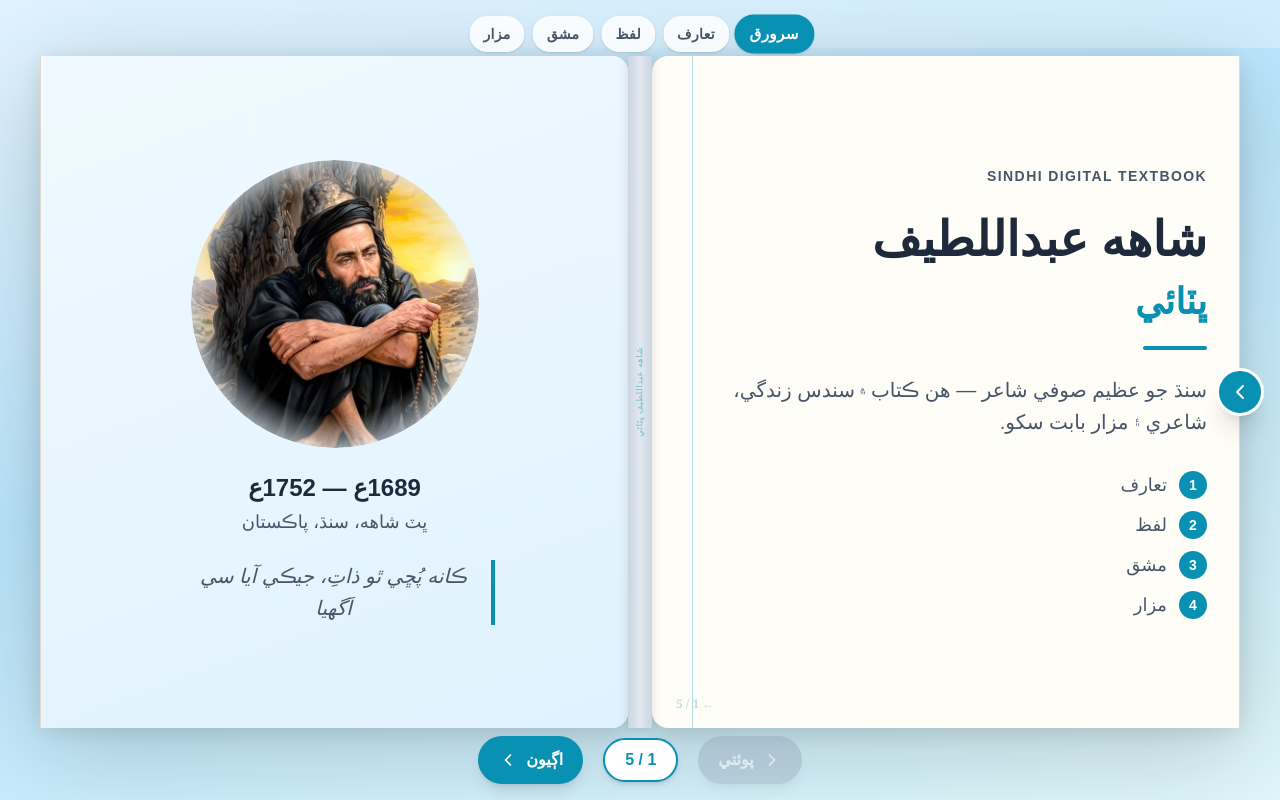
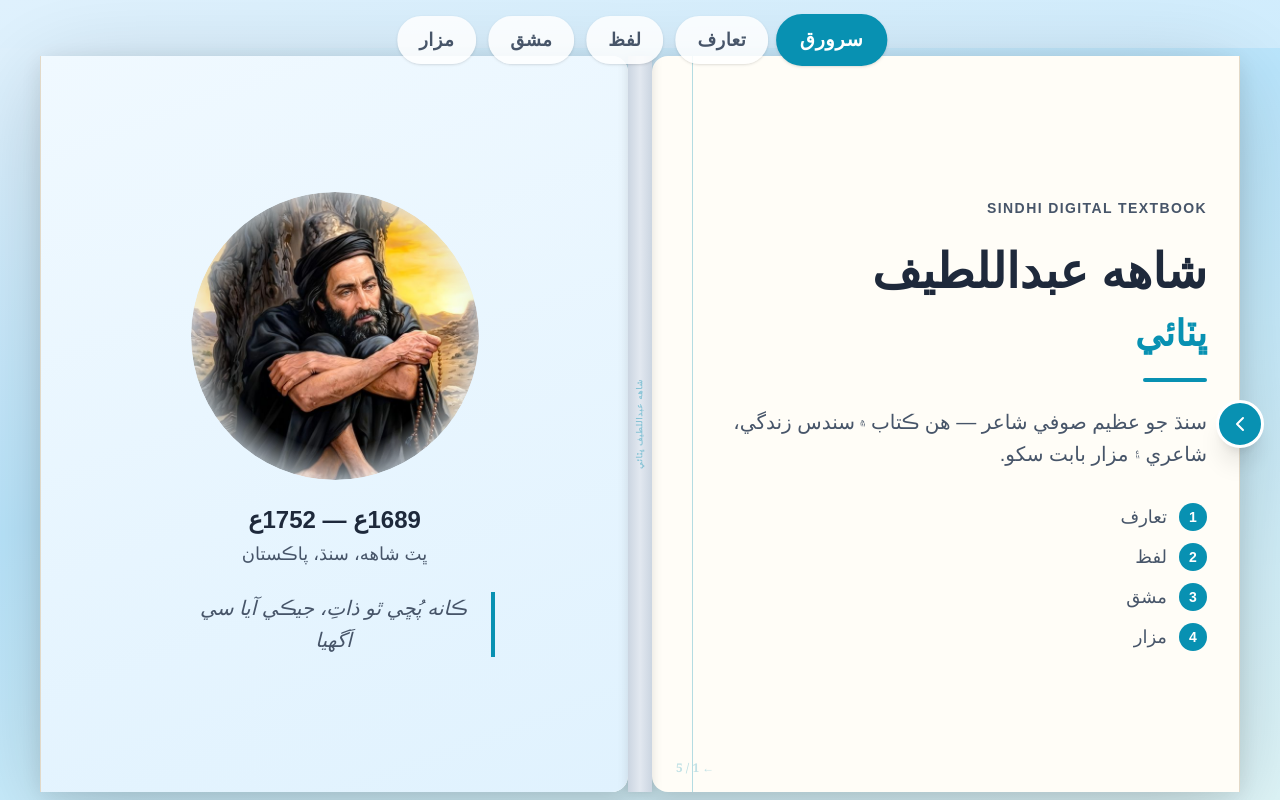
Before and after one commit to MirhazarKhan/sindhi-lesson-app, a Next.js app: page / in a window 1280 px wide. Both pictures are taken after a click on the button "ڪتاب کوليو". Built offline with nearby package versions, Linux system fonts and the light colour scheme; a web font is replaced by a local one.

Commit message:
Remove bottom nav bar and enlarge top tabs

```diff
--- a/components/BookLayout.tsx
+++ b/components/BookLayout.tsx
@@ -181,27 +181,7 @@ export default function BookLayout({
                 </div>
             </div>
 
-            {/* Nav bar */}
-            <div className="relative z-10 flex items-center gap-5 pb-4">
-                <button onClick={handlePrev} disabled={!canPrev || flipping}
-                    className="flex items-center gap-2 px-5 py-3 rounded-full font-bold text-base transition-all disabled:opacity-40 shadow-lg hover:scale-105 active:scale-95"
-                    style={{ background: canPrev ? accentColor : '#94a3b8', color: '#fff' }}>
-                    <ChevronRight className="w-5 h-5" />
-                    پوئتي
-                </button>
-                {pageLabel && (
-                    <span className="text-base font-black px-5 py-2 rounded-full shadow-md"
-                        style={{ color: accentColor, background: '#fff', border: `2px solid ${accentColor}` }}>
-                        {pageLabel}
-                    </span>
-                )}
-                <button onClick={handleNext} disabled={!canNext || flipping}
-                    className="flex items-center gap-2 px-5 py-3 rounded-full font-bold text-base transition-all disabled:opacity-40 shadow-lg hover:scale-105 active:scale-95"
-                    style={{ background: canNext ? accentColor : '#94a3b8', color: '#fff' }}>
-                    اڳيون
-                    <ChevronLeft className="w-5 h-5" />
-                </button>
-            </div>
+
         </div>
     );
 }
--- a/components/LessonModule.tsx
+++ b/components/LessonModule.tsx
@@ -276,10 +276,10 @@ export default function LessonModule() {
       {started && (
         <div className="relative w-full h-screen flex flex-col">
           {/* Chapter tabs */}
-          <div className="absolute top-4 left-1/2 -translate-x-1/2 z-20 flex items-center gap-2">
+          <div className="absolute top-4 left-1/2 -translate-x-1/2 z-20 flex items-center gap-3">
             {CHAPTERS.map((c, i) => (
               <button key={i} onClick={() => setSpread(i)}
-                className="px-3 py-1.5 rounded-full text-sm font-black tracking-wide transition-all duration-200 shadow-sm"
+                className="px-5 py-2 rounded-full text-lg font-black tracking-wide transition-all duration-200 shadow-sm"
                 style={{
                   background: spread === i ? TEAL : 'rgba(255,255,255,0.85)',
                   color: spread === i ? '#fff' : TEXT_MUTED,
```
